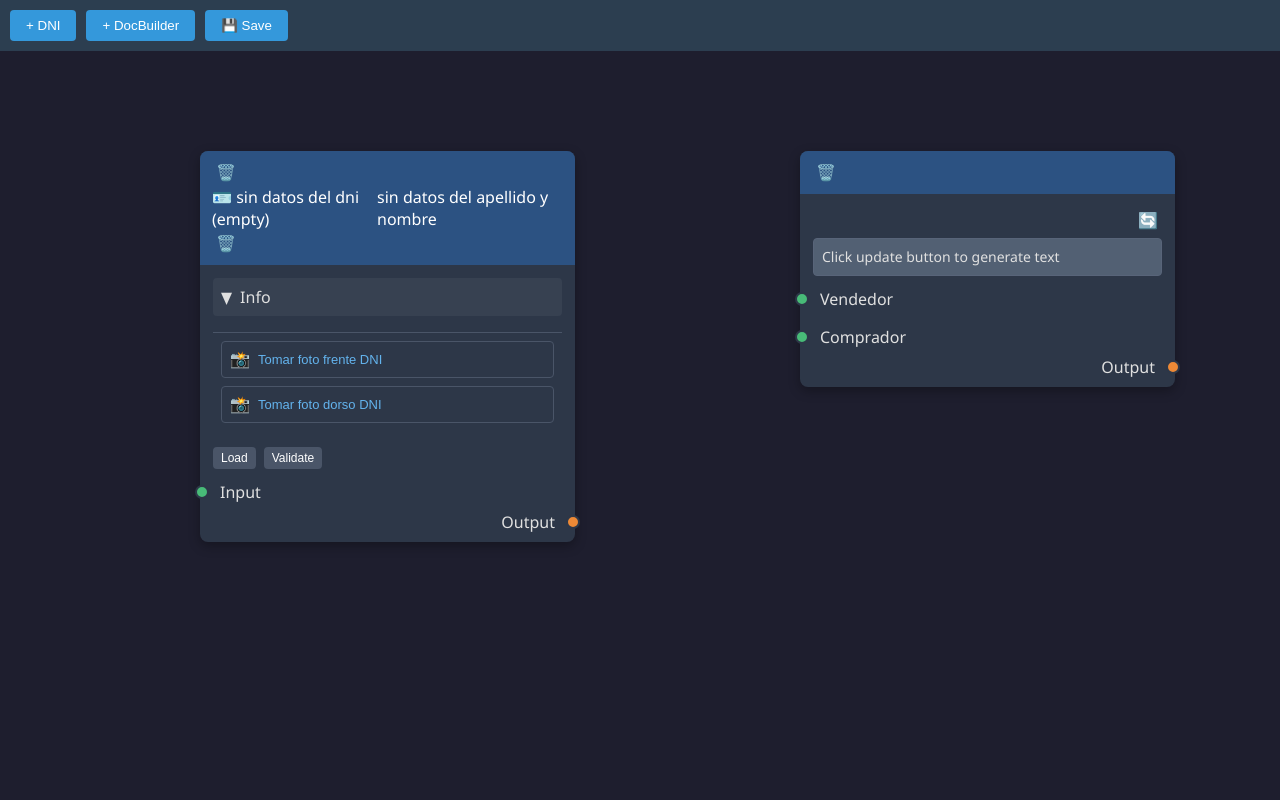
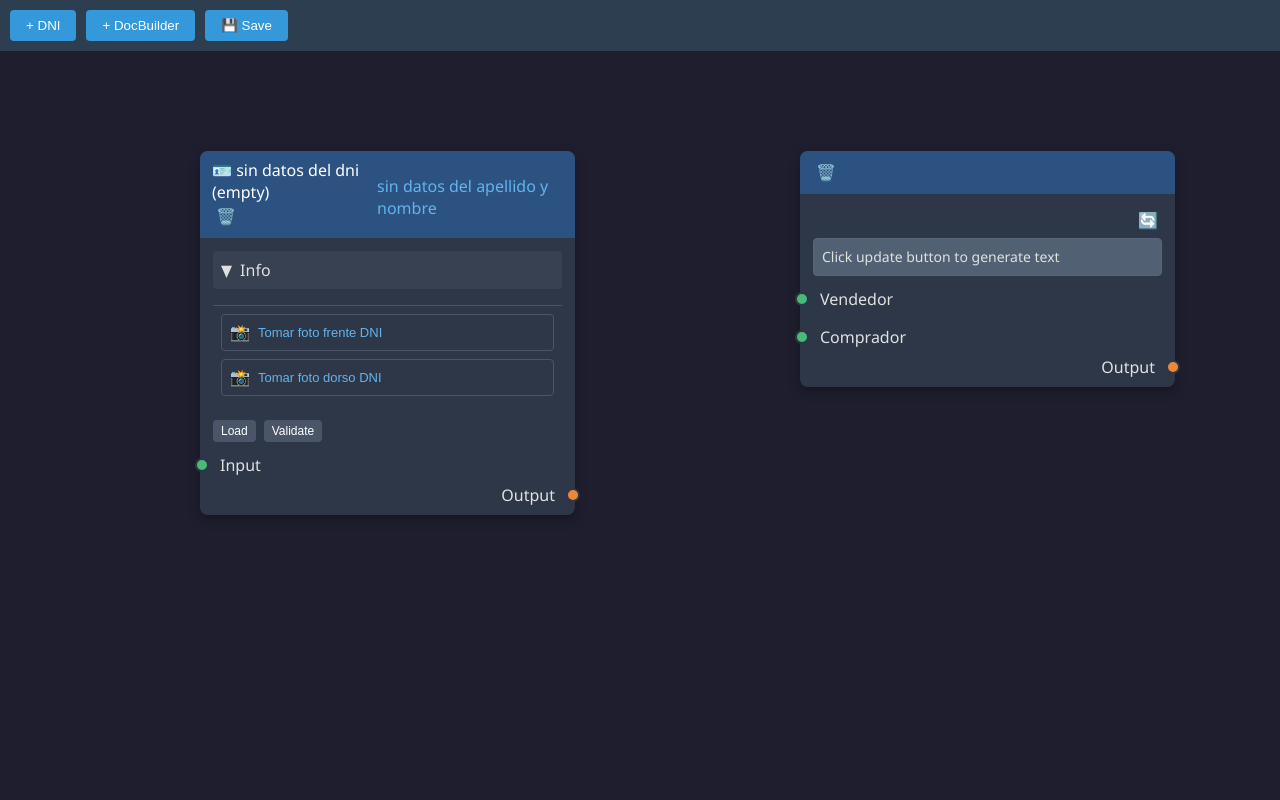
Before and after one commit to damiangarayalde/node-editor, a Flask app: page / in a window 1280 px wide. Run offline with Flask 3, Linux system fonts and the light colour scheme.

Commit message:
agregamos mensaje de estados

```diff
--- a/static/css/style.css
+++ b/static/css/style.css
@@ -551,3 +551,10 @@ body, html {
 .photo-capture-btn.error {
     color: #F56565;
 }
+
+/* New node subtitle styles */
+.node-subtitle {
+    color: #63b3ed;    /* Light blue color */
+    margin-top: 4px;   /* Add some spacing from the title */
+    font-weight: normal;
+}
--- a/static/js/app.js
+++ b/static/js/app.js
@@ -221,19 +221,19 @@ class NodeEditor extends EventEmitter {
             titleMain.appendChild(title);
 
             // Add delete button to title container
-            const deleteBtn = document.createElement('button');
-            deleteBtn.className = 'delete-node-btn';
-            deleteBtn.innerHTML = '🗑️';
-            deleteBtn.title = 'Delete node';
-            deleteBtn.onclick = (e) => {
-                e.stopPropagation();
-                this.showDeleteConfirmation(node, () => {
-                    this.deleteNode(node.id);
-                });
-            };
+            // const deleteBtn = document.createElement('button');
+            // deleteBtn.className = 'delete-node-btn';
+            // deleteBtn.innerHTML = '🗑️';
+            // deleteBtn.title = 'Delete node';
+            // deleteBtn.onclick = (e) => {
+            //     e.stopPropagation();
+            //     this.showDeleteConfirmation(node, () => {
+            //         this.deleteNode(node.id);
+            //     });
+            // };
 
             titleContainer.appendChild(titleMain);
-            titleContainer.appendChild(deleteBtn);
+            //titleContainer.appendChild(deleteBtn);
 
             // Add subtitles
             const subtitle = document.createElement('div');
```
